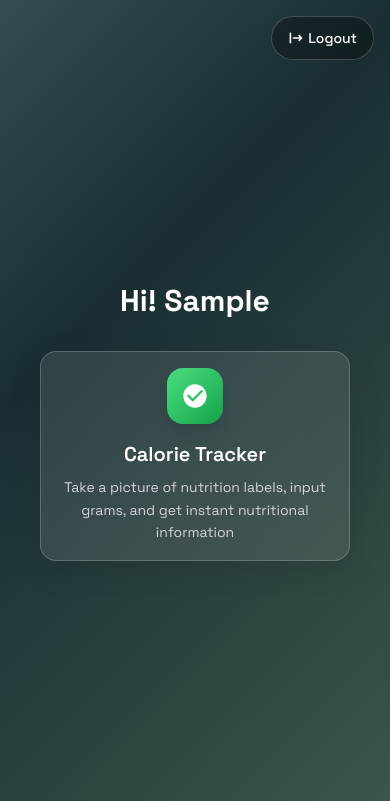
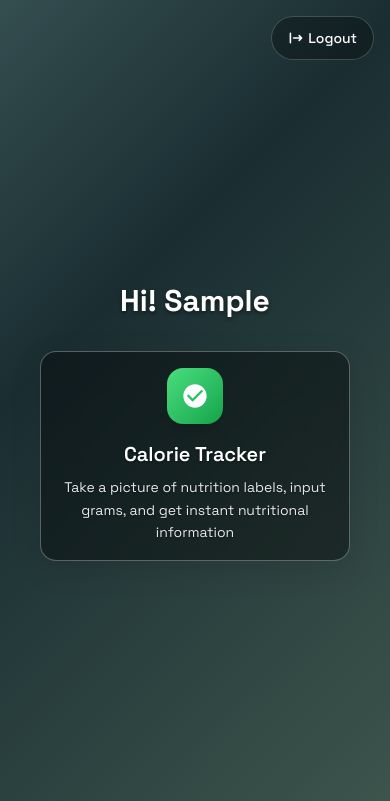
Before and after one commit to Aayan-DEV/calorie-counter, a Django app: page / in a window 390 px wide. Shown: the top 801 px of the page. Run offline with Django 5.2, Linux system fonts and the light colour scheme; the visitor is signed in with stand-in values (Sample User, id 1); parts of the project's set-up code (start-up, migrations or seed data) failed here and were passed over; some libraries are stand-ins or nearby versions.

Commit message:
mobile UI fix

```diff
--- a/mystorelink/Templates/base.html
+++ b/mystorelink/Templates/base.html
@@ -118,6 +118,34 @@
                 padding: 1.5rem 1rem;
             }
 
+            /* Improve text contrast on mobile */
+            .app-card {
+                background: rgba(0, 0, 0, 0.4);
+                backdrop-filter: blur(20px);
+                border: 1px solid rgba(255, 255, 255, 0.3);
+            }
+
+            .app-card:hover {
+                background: rgba(0, 0, 0, 0.5);
+            }
+
+            /* Make text more visible on mobile */
+            .app-card h3 {
+                color: #ffffff !important;
+                text-shadow: 0 1px 3px rgba(0, 0, 0, 0.5);
+            }
+
+            .app-card p {
+                color: #e5e7eb !important;
+                text-shadow: 0 1px 2px rgba(0, 0, 0, 0.5);
+            }
+
+            /* Improve greeting text */
+            h1 {
+                text-shadow: 0 2px 4px rgba(0, 0, 0, 0.5);
+                color: #ffffff !important;
+            }
+
             .tooltip-container {
                 position: static;
                 margin-top: 1rem;
@@ -131,10 +159,12 @@
                 transform: none;
                 margin: 0.5rem auto 0;
                 max-width: 90%;
-                background: rgba(0, 0, 0, 0.8);
+                background: rgba(0, 0, 0, 0.9);
                 border-radius: 0.5rem;
                 padding: 0.5rem 1rem;
                 font-size: 0.875rem;
+                color: #ffffff;
+                text-shadow: none;
             }
 
             .tooltip::after {
--- a/mystorelink/Templates/home.html
+++ b/mystorelink/Templates/home.html
@@ -27,8 +27,9 @@
                 <!-- App Info -->
                 <div class="text-center">
                     <h3 class="text-xl font-semibold text-white mb-2 group-hover:text-green-300 transition-colors duration-200">Calorie Tracker</h3>
-                    <p class="text-gray-300 text-sm leading-relaxed">Take a picture of nutrition labels, input grams, and get instant nutritional information</p>
+                    <p class="text-gray-100 text-sm leading-relaxed">Take a picture of nutrition labels, input grams, and get instant nutritional information</p>
                 </div>
+            </a>
             </a>
         </div>
     </div>
@@ -69,7 +70,7 @@
 
             <!-- Mobile Tooltip (Always Visible) -->
             <div class="sm:hidden block mt-3 text-center">
-                <div class="text-white text-xs bg-gray-800 bg-opacity-80 rounded-lg py-2 px-3 inline-block">
+                <div class="text-white text-xs bg-black bg-opacity-90 rounded-lg py-2 px-3 inline-block shadow-lg">
                     This is needed to use all apps, and it's easy!
                 </div>
             </div>
```
